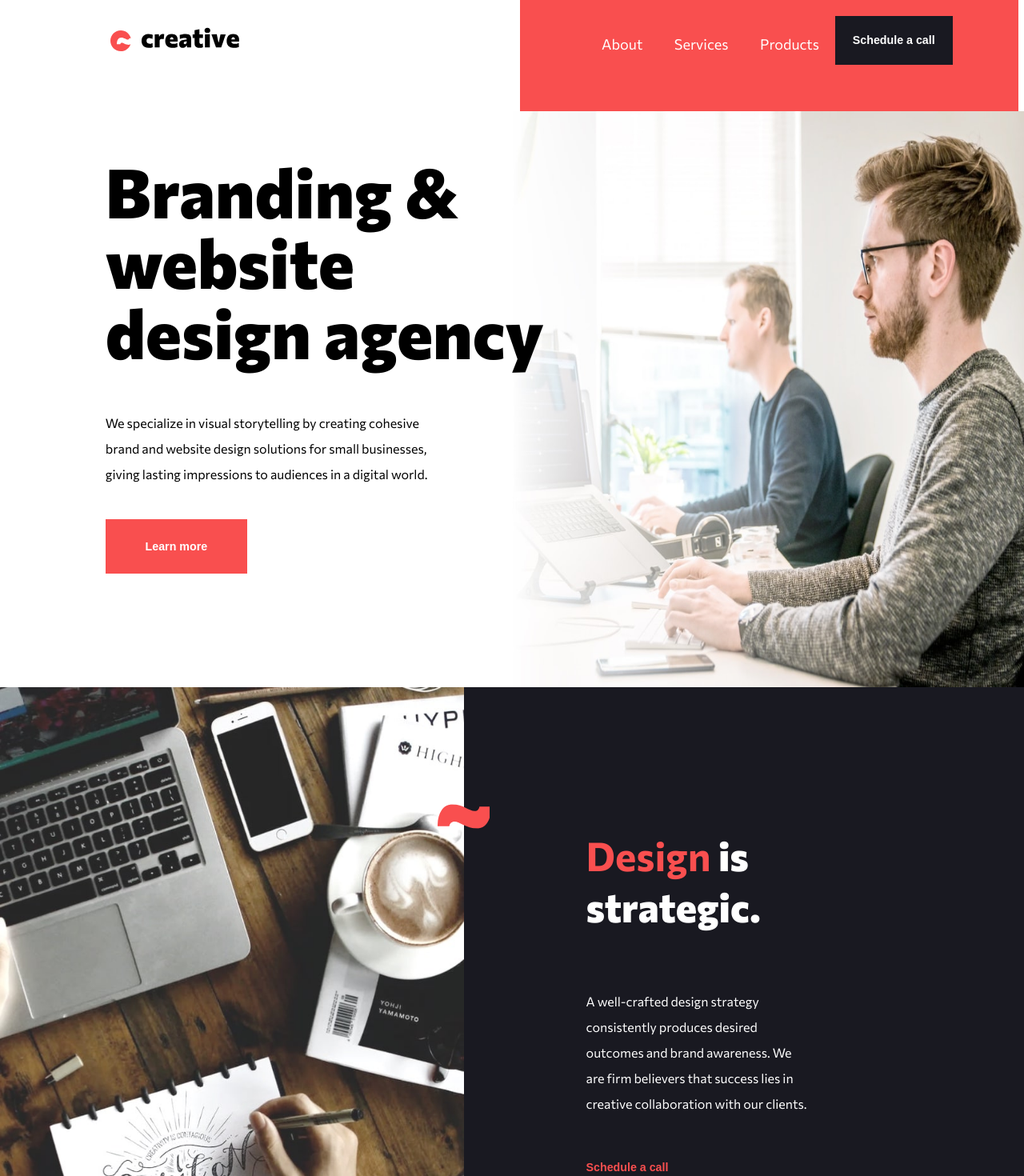
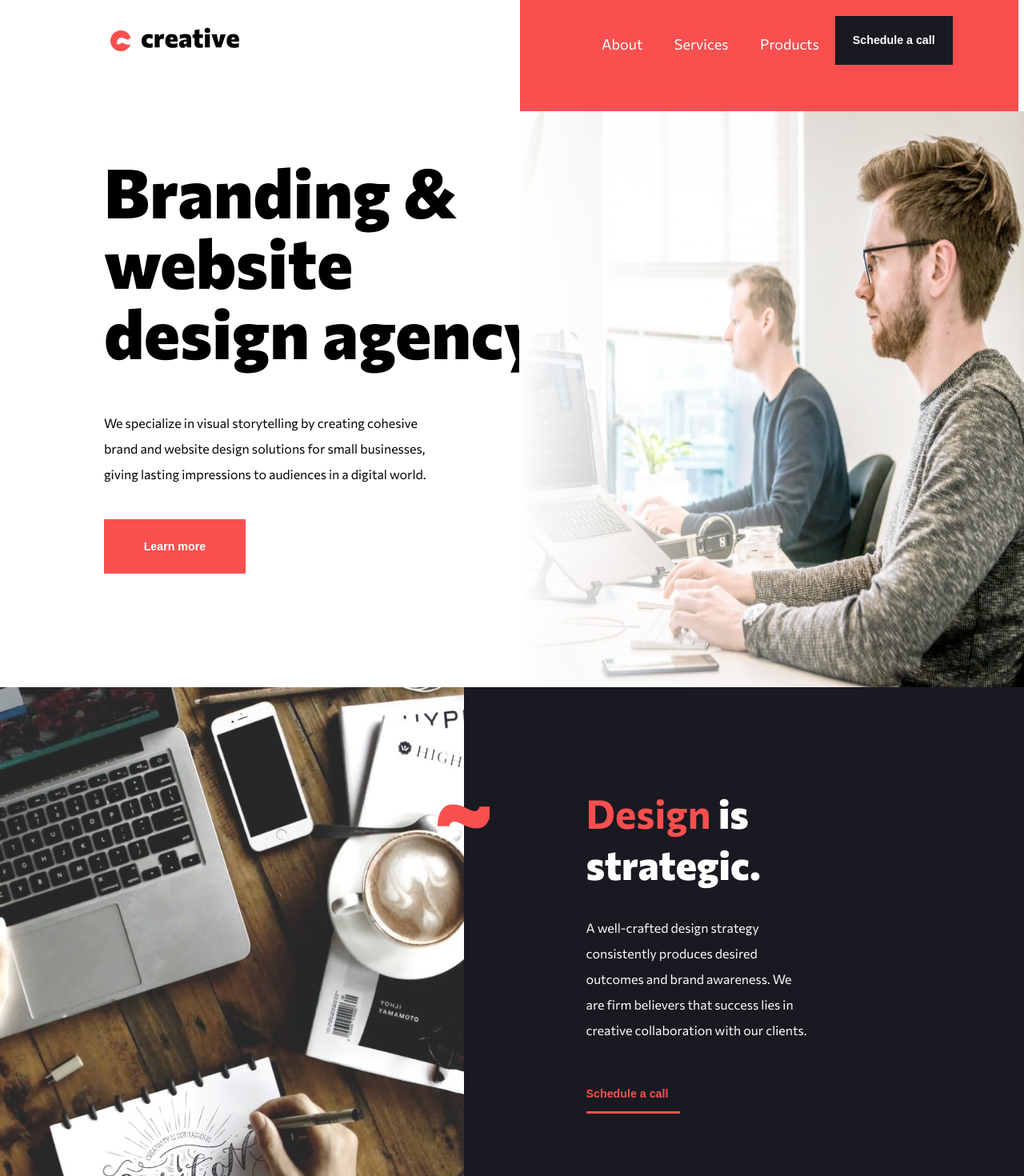
Before and after one commit to ChamuMutezva/creative-single-page-site-react, a React (Create React App) app: page / in a window 1280 px wide. Shown: the part 40-1510 px from the top of the page at 80% size. Built offline with nearby package versions, Linux system fonts and the light colour scheme.

Commit message:
fix: removing absolute positioning from .hero__primary section

```diff
--- a/src/App.css
+++ b/src/App.css
@@ -131,7 +131,11 @@ header {
     position: relative;
     flex-wrap: nowrap;
   }
-
+  @supports (-ms-ime-align: auto) {
+    .hero__primary {
+      height: 100vh;
+    }
+  }
   .secondary {
     display: flex;
   }
@@ -151,6 +155,5 @@ header {
     font-size: 1rem;
     width: 70%;
     line-height: 32px;
-    margin-top: 39px;
   }
 }
--- a/src/Main/Primary/Primary.css
+++ b/src/Main/Primary/Primary.css
@@ -19,9 +19,12 @@
 }
 
 @media screen and (min-width: 780px) {
+  .primary__btn {
+    background-color: var(--red-bg);
+}
   .primary {
-    position: absolute;
-    left: 0px;
+   /* position: absolute;
+    left: 0px; */
     width: 51.5%;
   }
   .primary__details {
@@ -33,6 +36,7 @@
     line-height: 56px;
   }
   .primary__summary {
+    margin-top: 39px;
     width: 91%;
   }
 }
@@ -48,4 +52,7 @@
   .primary__btn {
     background-color: var(--red-bg);
   }
+  .primary__summary {
+    margin-top: 39px;
+  }
 }
--- a/src/Main/Projects/Projects.css
+++ b/src/Main/Projects/Projects.css
@@ -82,7 +82,7 @@ figcaption {
 
 @media screen and (min-width: 780px) {
   .projects {
-   /* top: -80px; */
+    top: -80px;
     position: relative;
      height: 80vh;
   }
--- a/src/Main/Projects/Projects.js
+++ b/src/Main/Projects/Projects.js
@@ -153,11 +153,11 @@ const Projects = () => {
                     </div>
                 </div>
                 <div className="ctrls">
-                    <label htmlFor="">
-                    <button className="ctrls__btn" onClick={BackBtn} tabIndex="0"><img src={IconPrevious} alt="" /></button>
+                    <label htmlFor="back">
+                        <button className="ctrls__btn" id="back" onClick={BackBtn} tabIndex="0"><img src={IconPrevious} alt="" /></button>
                     </label>
-                    <label htmlFor="">
-                    <button className="ctrls__btn" onClick={NextBtn} tabIndex="0"><img src={IconNext} alt="" /></button>
+                    <label htmlFor="next">
+                        <button className="ctrls__btn" id="next" onClick={NextBtn} tabIndex="0"><img src={IconNext} alt="" /></button>
                     </label>
                 </div>
             </div>
--- a/src/Main/Secondary/Secondary.css
+++ b/src/Main/Secondary/Secondary.css
@@ -81,7 +81,7 @@
     background-image: url("../../assets/desktop/image-strategic.jpg");
   }
   .secondary__info__text {
-    padding-top: 178px;
+    padding-top: 125px;
     width: 56.5%;
   }
   .secondary__heading {
```
Also changed, not shown: 2 other files (tests, documents, lock files or other folders). Lines whose indentation alone changed are shown as unchanged.
